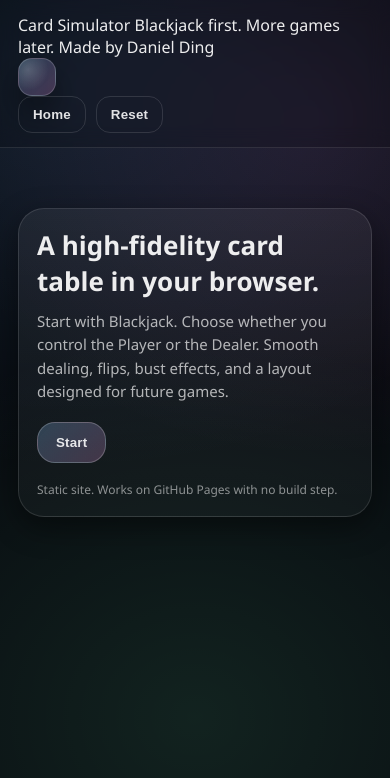
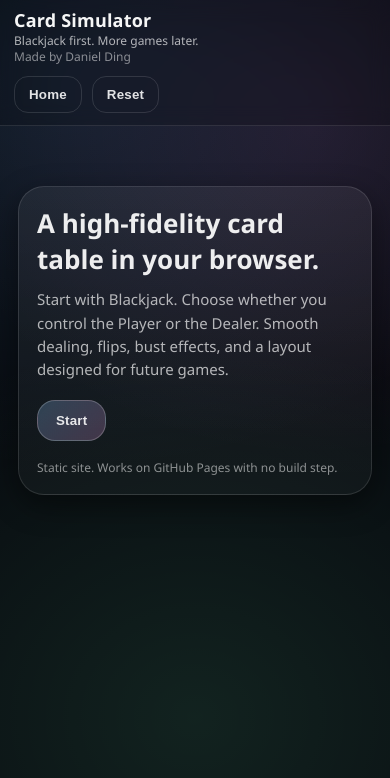
Before and after one commit to Ding-Daniel/gamba-sim, a plain HTML site: page index.html in a window 390 px wide. Drawn offline with Linux system fonts and the light colour scheme.

Commit message:
fix topbar nav layout 1

```diff
--- a/styles.css
+++ b/styles.css
@@ -52,9 +52,93 @@ html, body {
   top: 0;
   z-index: 20;
 }
+.topbar {
+  padding: 14px 18px;
+}
+
+.topbar-line {
+  width: min(1100px, 100%);
+  margin: 0 auto;
+  display: grid;
+  grid-template-columns: auto 1fr auto;
+  align-items: center;
+  gap: 16px;
+}
+
+.topbar-titleline {
+  min-width: 0;
+  display: flex;
+  flex-direction: column;
+  gap: 3px;
+}
+
+.title-strong {
+  font-size: 20px;
+  font-weight: 900;
+  letter-spacing: 0.2px;
+  line-height: 1.05;
+  color: rgba(255, 255, 255, 0.96);
+}
+
+.title-muted {
+  font-size: 13px;
+  line-height: 1.25;
+  color: rgba(255, 255, 255, 0.68);
+}
+
+.title-byline {
+  font-size: 12px;
+  line-height: 1.2;
+  color: rgba(255, 255, 255, 0.5);
+}
+
+.brand-mark {
+  width: 42px;
+  height: 42px;
+  border-radius: 14px;
+  justify-self: center;
+  flex: 0 0 auto;
+}
+
+.topbar-actions {
+  justify-self: end;
+  flex-wrap: wrap;
+}
+
+@media (max-width: 760px) {
+  .topbar {
+    padding: 12px 14px;
+  }
+
+  .topbar-line {
+    grid-template-columns: 1fr;
+    gap: 12px;
+  }
+
+  .brand-mark {
+    display: none;
+  }
+
+  .topbar-titleline {
+    gap: 2px;
+  }
+
+  .title-strong {
+    font-size: 18px;
+  }
+
+  .title-muted,
+  .title-byline {
+    font-size: 12px;
+  }
+
+  .topbar-actions {
+    justify-self: start;
+  }
+}
 .brand { display: flex; align-items: center; gap: 12px; }
 .brand-mark {
-  width: 38px; height: 38px;
+  width: 42px; height: 42px;
   border-radius: 14px;
   border: 1px solid rgba(255,255,255,0.18);
   background:
```
